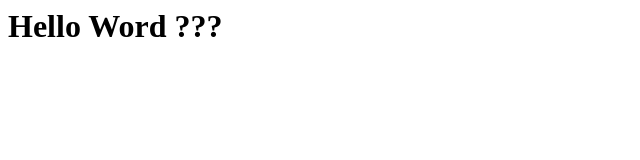
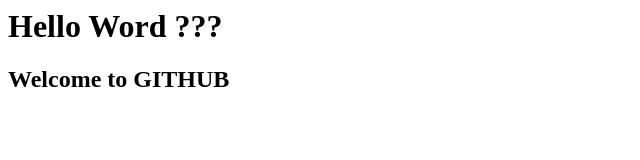
Before and after one commit to chollatit1995/CP9-Chollatit-Namwiset, a plain HTML site: page index.html in a window 1280 px wide. Shown: the whole page, without its empty margins (0-640 px from the left). Drawn offline with Linux system fonts and the light colour scheme.

Commit message:
add welcome

```diff
--- a/index.html
+++ b/index.html
@@ -3,4 +3,5 @@
 </head>
 <body>
     <h1>Hello Word ???</h1>
+    <h2>Welcome to GITHUB</h2>
 </body>
```
